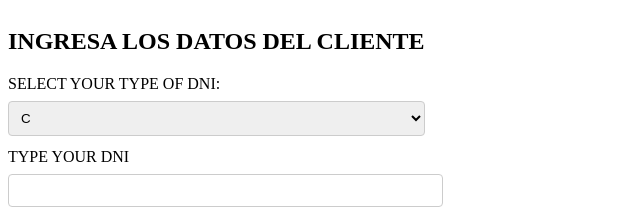
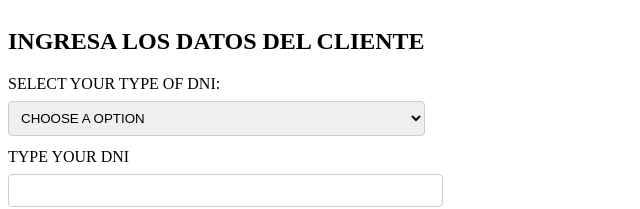
Before and after one commit to WolfangHerrera/ANGULAR-NTTDATA-CLIENT, an Angular app: page / in a window 1280 px wide. Shown: the top 209 px of the page, without its empty margins (0-640 px from the left). Built offline with nearby package versions, Linux system fonts and the light colour scheme.

Commit message:
add forms module and implement two-way data binding in dashboard component

```diff
--- a/src/app/app.module.ts
+++ b/src/app/app.module.ts
@@ -6,6 +6,7 @@ import { AppComponent } from './app.component';
 import { UserComponent } from './core/user/user.component';
 import { DashboardComponent } from './core/dashboard/dashboard.component';
 import { HttpClientModule } from '@angular/common/http';
+import { FormsModule } from '@angular/forms';
 
 @NgModule({
   declarations: [
@@ -16,7 +17,8 @@ import { HttpClientModule } from '@angular/common/http';
   imports: [
     BrowserModule,
     AppRoutingModule,
-    HttpClientModule
+    HttpClientModule,
+    FormsModule
   ],
   providers: [],
   bootstrap: [AppComponent]
--- a/src/app/core/dashboard/dashboard.component.html
+++ b/src/app/core/dashboard/dashboard.component.html
@@ -1,19 +1,25 @@
 <div class="container content">
     <div class="row d-flex">
-        <div class="col-12 ">
+        <div class="col-12">
             <h2>INGRESA LOS DATOS DEL CLIENTE</h2>
+
+            <!-- Dropdown -->
             <div class="">
                 <label for="dropdown">SELECT YOUR TYPE OF DNI:</label>
-                <select id="dropdown" >
+                <select id="dropdown" [(ngModel)]="selectedOption">
                   <option value="" disabled>CHOOSE A OPTION</option>
                   <option *ngFor="let option of dropdownOptions" [value]="option">{{ option }}</option>
                 </select>
             </div>
+
+            <!-- Input -->
             <div class="">
                 <label for="input">TYPE YOUR DNI</label>
-                <input id="input" type="number">
+                <input id="input" type="number" [(ngModel)]="dni">
             </div>
-                <button class="button" (click)="onButtonClick()">SEARCH CLIENT</button>
+
+            <!-- Button -->
+            <button class="button" (click)="onButtonClick()">SEARCH CLIENT</button>
         </div>
     </div>
 </div>
--- a/src/app/core/dashboard/dashboard.component.ts
+++ b/src/app/core/dashboard/dashboard.component.ts
@@ -11,7 +11,8 @@ export class DashboardComponent {
   dropdownValue: string = '';
   inputValue: string = '';
   isButtonDisabled: boolean = true;
-
+  selectedOption: string = '';  // Almacenará la opción seleccionada
+  dni: number | null = null;
   dropdownOptions: string[] = ['C', 'P'];
 
   constructor(private readonly userService: UserService){
@@ -19,6 +20,8 @@ export class DashboardComponent {
   }
 
   onButtonClick(){
+    console.log(this.selectedOption);
+
     this.userService.getClient().subscribe({
       next: (data) => {
         console.log('Respuesta de la petición:', data);
```
